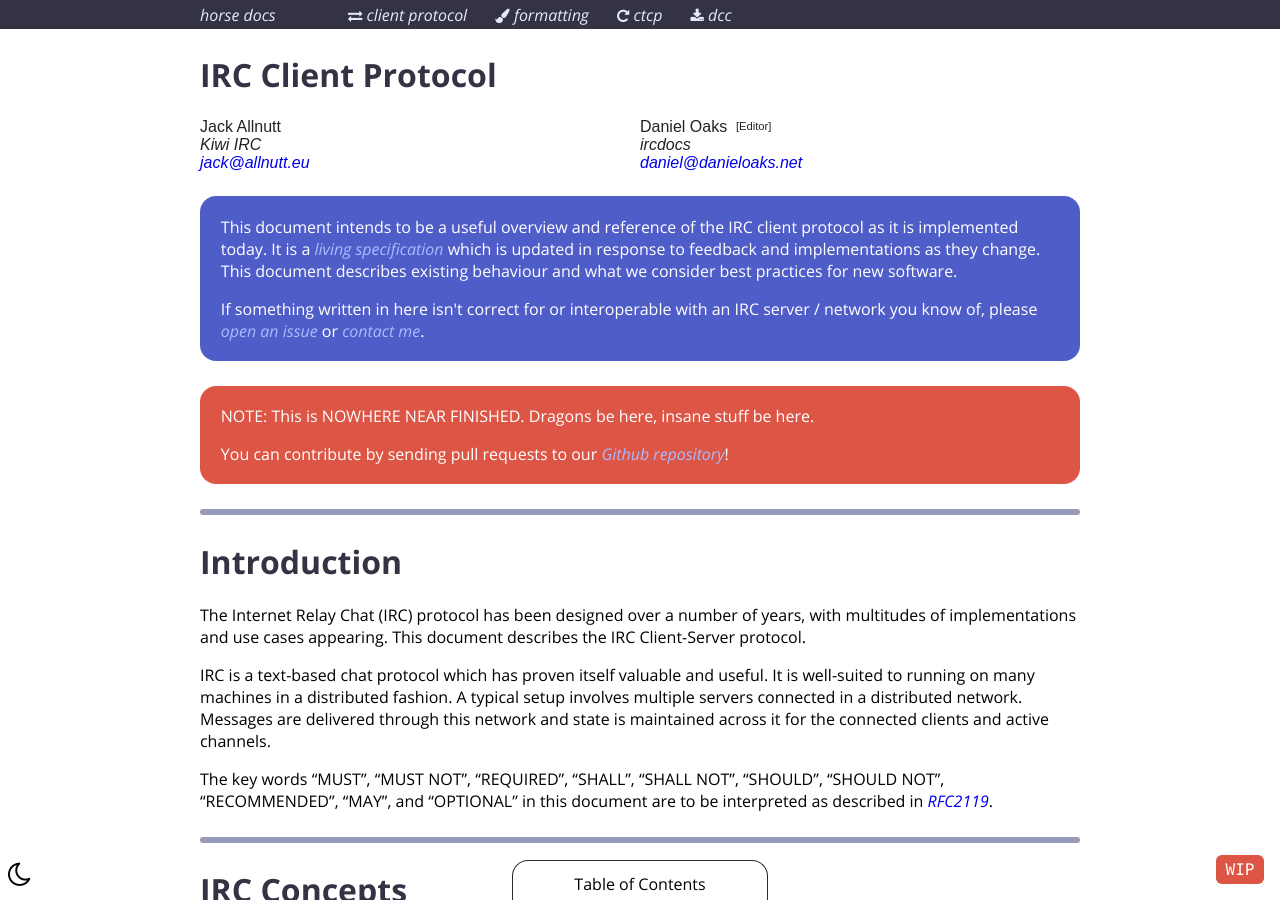
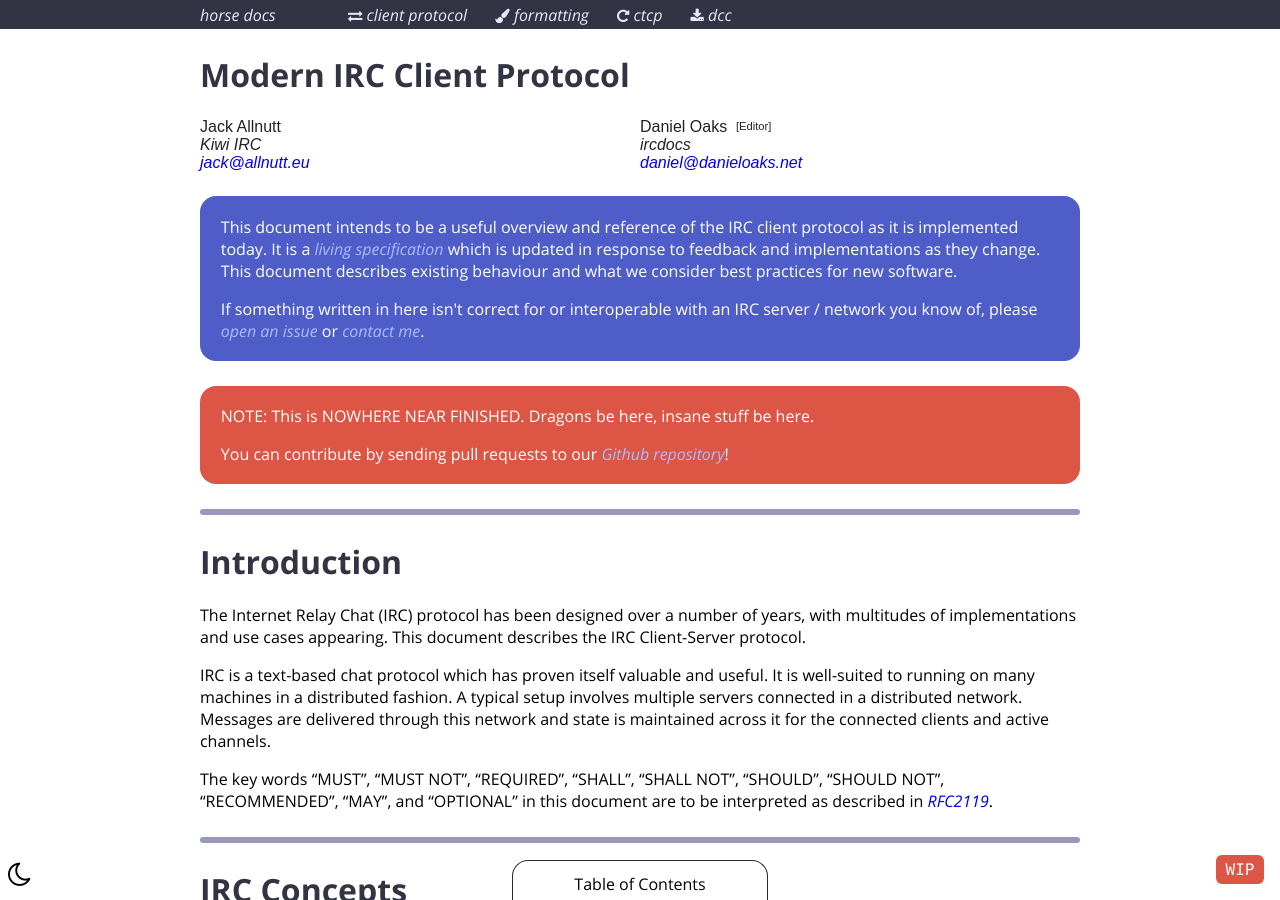
Before and after one commit to ircdocs/modern-irc, a Jekyll site: the page built from index.md, in a window 1280 px wide and 900 px high. Built offline with Jekyll 4.4.1, drawn with Linux system fonts in a browser that asks for light colours; part of the change alters nothing that is shown.

Commit message:
modern: re-add Modern to the doc itself, make the HTML title easier to parse for people

```diff
--- a/_layouts/default.html
+++ b/_layouts/default.html
@@ -1,7 +1,7 @@
 <!DOCTYPE html>
 <html xmlns="http://www.w3.org/1999/xhtml" xml:lang="en" lang="en-us">
     <head>
-        <title>{{ page.title }}</title>
+        <title>{% if page.html_title %}{{ page.html_title }}{% else %}{{ page.title }}{% endif %}</title>
 
         <link href="/css/open-sans.css" rel="stylesheet" type="text/css" />
         <link href="/css/font-awesome.min.css" rel="stylesheet" type="text/css" />
--- a/index.md
+++ b/index.md
@@ -1,5 +1,6 @@
 ---
-title: IRC Client Protocol
+title: Modern IRC Client Protocol
+html_title: IRC Client Protocol Specification
 layout: default
 wip: true
 copyrights:
```
